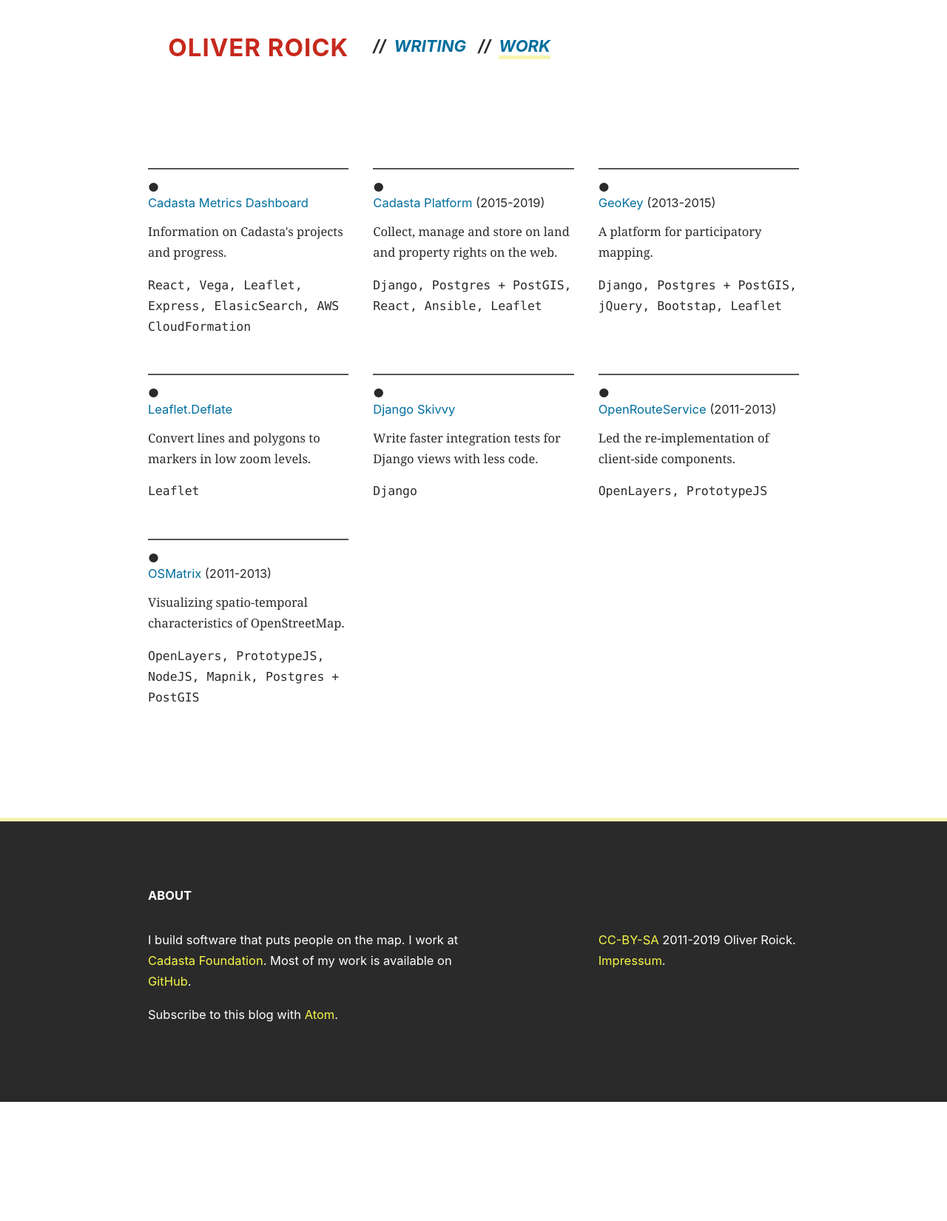
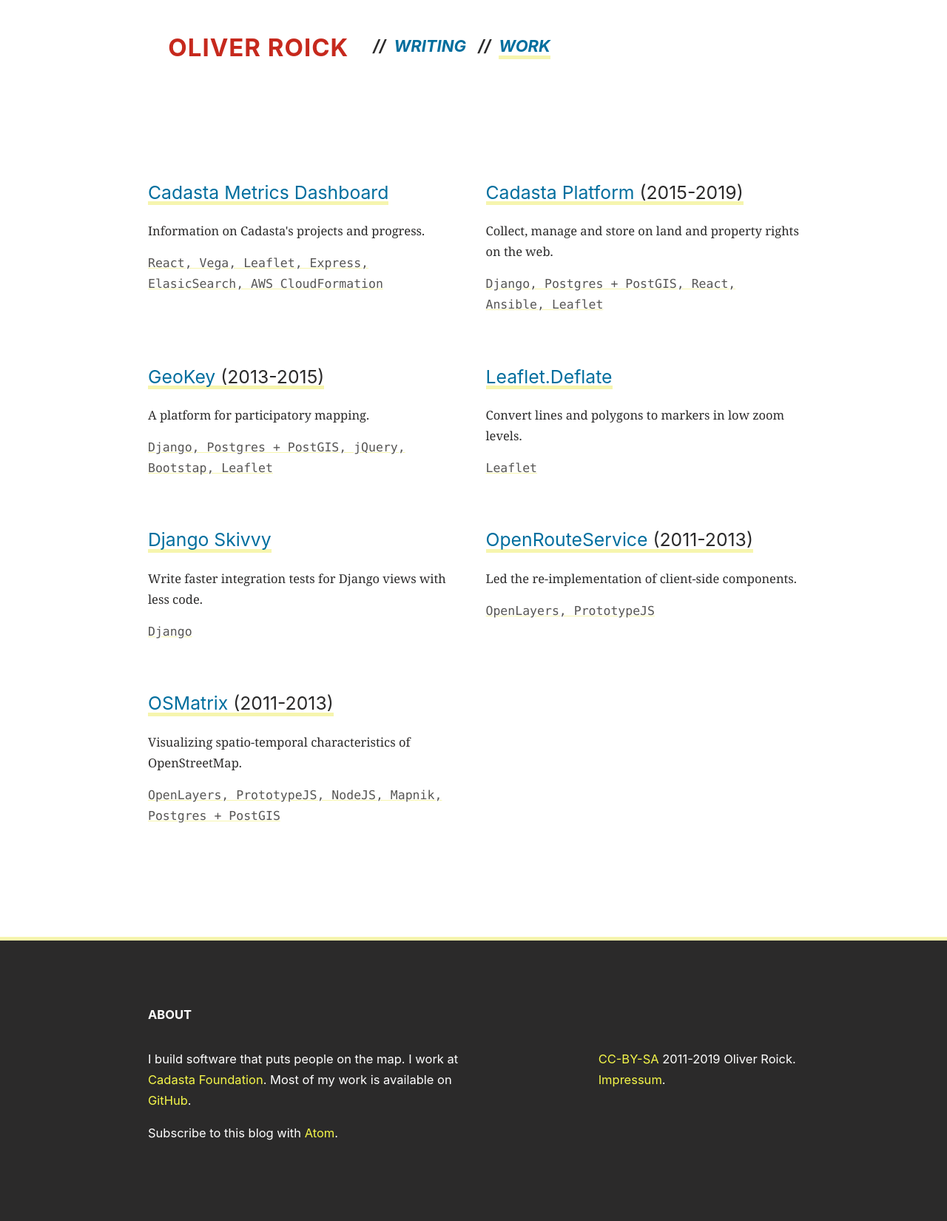
Before and after one commit to oliverroick/oliverroick.net, a Jekyll site: the page built from work.html, in a window 1280 px wide. Shown: the whole page at 74% size. Built offline with Jekyll 4.4.1, drawn with Linux system fonts in a browser that asks for light colours; before the commit the page ends 1489 px from its top, so only the background shows below that.

Commit message:
Project page CSS

```diff
--- a/css/roick.css
+++ b/css/roick.css
@@ -286,13 +286,11 @@
   font-size: var(--font-s);
 }
 
-ul.projects li {
-  border-top: 2px solid var(--grey);
-}
-
 ul.projects > li > h2 {
   font-weight: normal;
-  line-height: 1.3;
+  line-height: 1;
+  border-bottom: 5px solid var(--vanilla);
+  display: inline-block;
 }
 
 ul.projects > li > h2 > a {
@@ -308,8 +306,11 @@
 }
 
 p.tech {
+  font-family: var(--mono);
   font-size: var(--font-s);
-  font-family: var(--mono);
+  color: var(--grey);
+  text-decoration-line: underline;
+  text-decoration-color: var(--vanilla);
 }
 
 table.db {
@@ -379,17 +380,8 @@
   ul.projects {
     display: grid;
     grid-gap: var(--grid-gap);
-    grid-template-columns: repeat(3, 1fr);
+    grid-template-columns: repeat(2, 1fr);
     font-size: var(--font-s);
-  }
-
-  ul.projects > li > h2 {
-    font-size: var(--font-s);
-  }
-
-  ul.projects > li > h2:before {
-    content: "●\A";
-    white-space: pre;
   }
 
   ul.archive > li > time {
```
